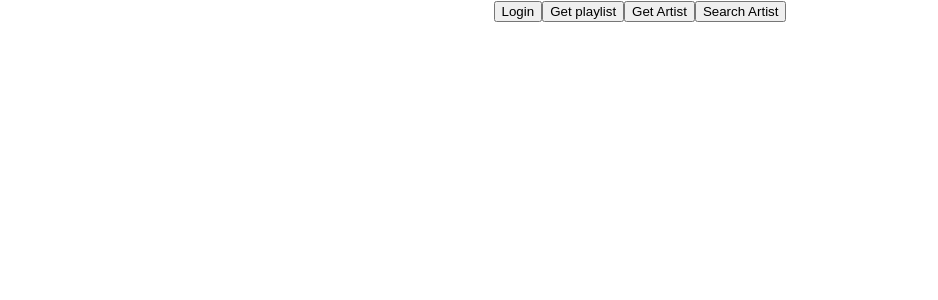
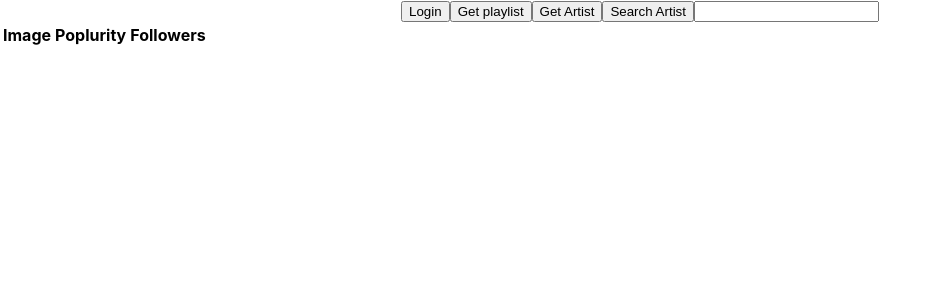
Before and after one commit to elliehachemjob/Spotify-Artist-Search, a React (Create React App) app: page / in a window 1280 px wide. Shown: the top 300 px of the page, without its empty margins (0-938 px from the left). Built offline with nearby package versions, Linux system fonts and the light colour scheme.

Commit message:
finished

```diff
--- a/src/App.tsx
+++ b/src/App.tsx
@@ -5,7 +5,10 @@ import axios from "axios";
 function App() {
   const [token, setToken] = useState<any>("");
   const [data, setData] = useState<any>([]);
-  const [searchQuery, setSearchQuery] = useState<any>("deadmau5");
+  const [searchQuery, setSearchQuery] = useState<string>("deadmau5");
+  const [popularity, setPopularity] = useState<string>("");
+  const [followers, setFollowers] = useState<string>("");
+  const [image, setImage] = useState<string>("");
 
   const PLAYLIST_ENDPOINT = "https://api.spotify.com/v1/me/playlists";
 
@@ -119,20 +122,26 @@ expected Url: http://localhost:3000/#access_token=BQADfrbQPCfRd-1FPIdzEs6LkLpWSI
         }
       )
       .then((response) => {
-        console.log(
-          // `main data  ${JSON.stringify(response)}`,
-          `followers is ${JSON.stringify(
-            response.data.artists.items[0].followers.total
-          )}`,
-          `image is ${JSON.stringify(
-            response.data.artists.items[0].images[0].url
-          )}`,
-          `popularity is  ${JSON.stringify(
-            response.data.artists.items[0].popularity
-          )}`
-          // `image is  ${JSON.stringify(response.data.artists[0].images[0].url)}`
+        // console.log(
+        //   // `main data  ${JSON.stringify(response)}`,
+        //   `followers is ${JSON.stringify(
+        //     response.data.artists.items[0].followers.total
+        //   )}`,
+        //   `image is ${JSON.stringify(
+        //     response.data.artists.items[0].images[0].url
+        //   )}`,
+        //   `popularity is  ${JSON.stringify(
+        //     response.data.artists.items[0].popularity
+        //   )}`
+        // );
+
+        setPopularity(
+          JSON.stringify(response.data.artists.items[0].popularity)
         );
-        // setData(newData);
+        setFollowers(
+          JSON.stringify(response.data.artists.items[0].followers.total)
+        );
+        setImage(JSON.stringify(response.data.artists.items[0].images[0].url));
       })
       .catch((error) => {
         console.log(error);
@@ -145,6 +154,23 @@ expected Url: http://localhost:3000/#access_token=BQADfrbQPCfRd-1FPIdzEs6LkLpWSI
       <button onClick={getPlaylist}>Get playlist</button>
       <button onClick={getArtist}>Get Artist</button>
       <button onClick={searchArtist}>Search Artist </button>
+      <input
+        onChange={(e) => {
+          setSearchQuery(e.target.value);
+        }}
+      />
+      <table>
+        <tr>
+          <th>Image</th>
+          <th>Poplurity</th>
+          <th>Followers</th>
+        </tr>
+        <tr>
+          <td>{image}</td>
+          <td>{popularity}</td>
+          <td>{followers}</td>
+        </tr>
+      </table>
     </div>
   );
 }
```
